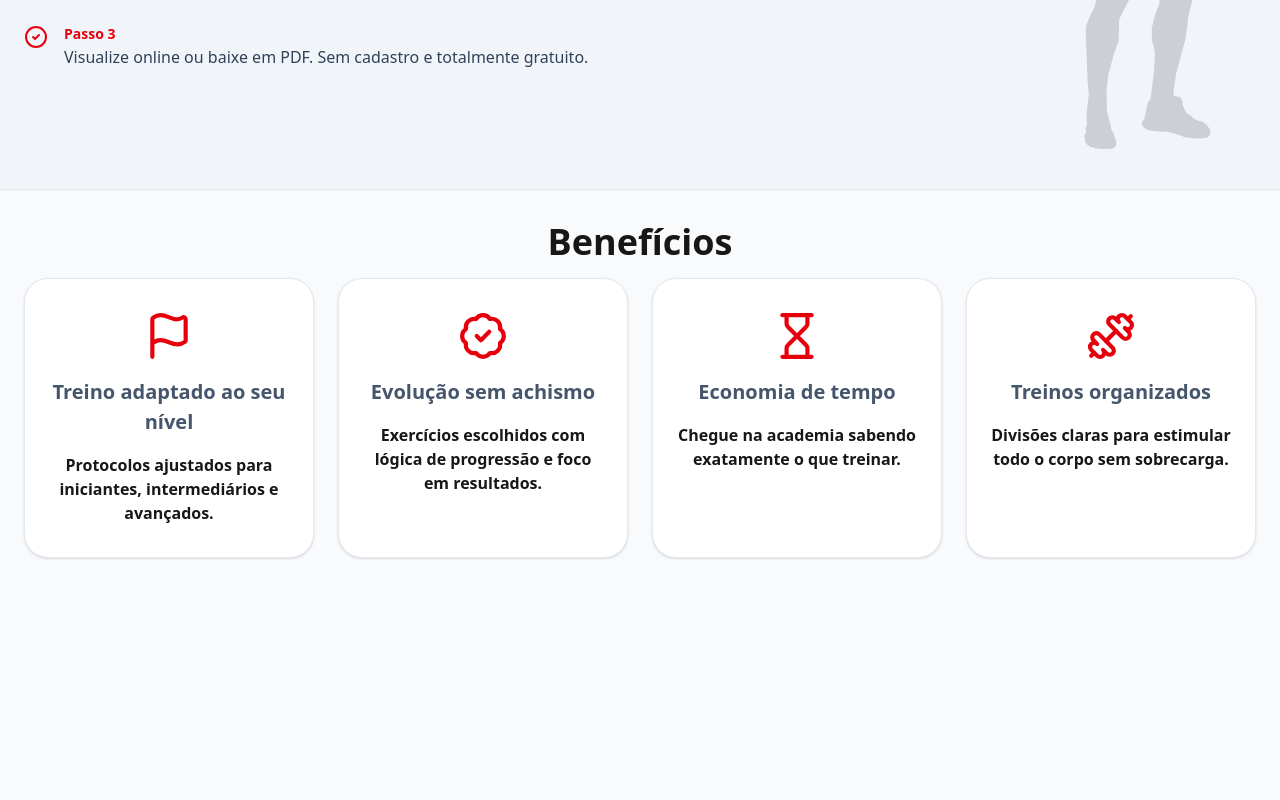
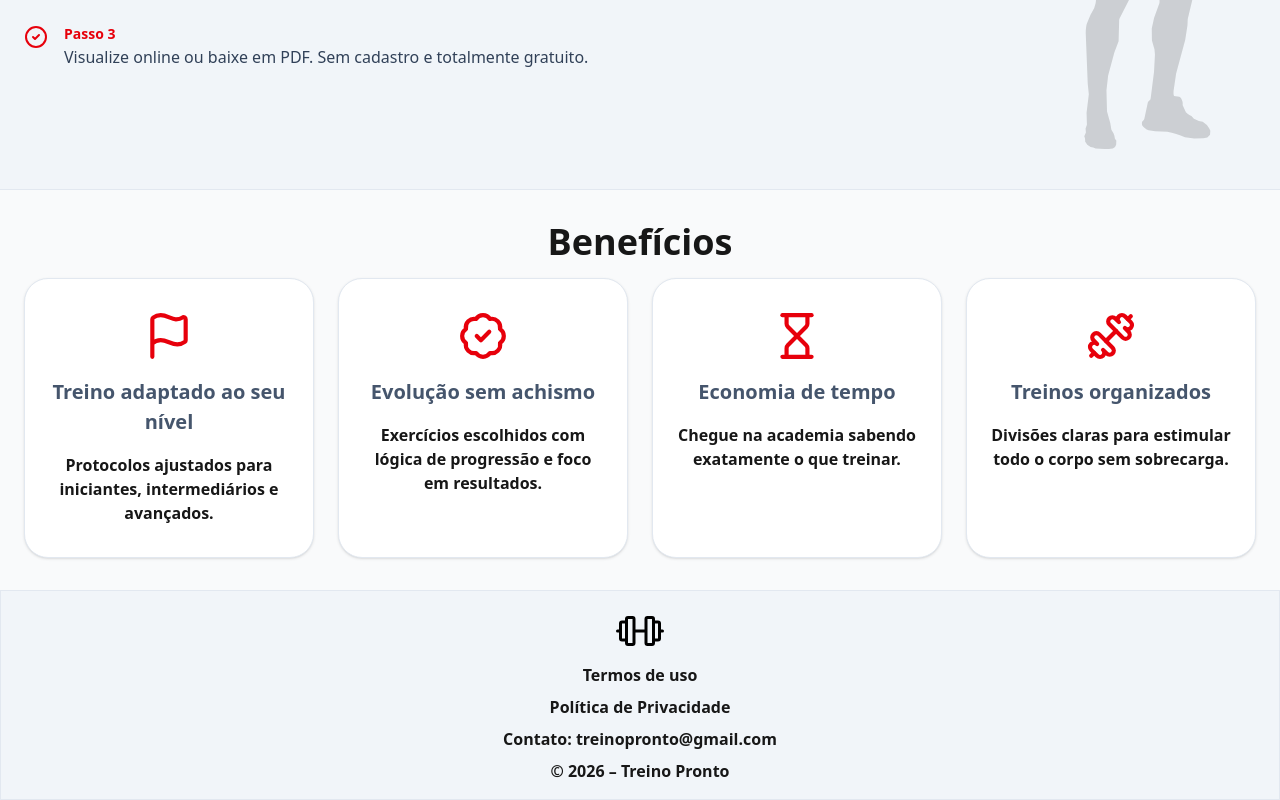
Before and after one commit to RobertoBMJunior/gym-site, a Next.js app: page / in a window 1280 px wide. Shown: the part 1021-1821 px from the top of the page. Before the commit the page ends 1611 px from the top, so only its background shows below. Built offline with nearby package versions, Linux system fonts and the light colour scheme.

Commit message:
feat: Criar footer do site

```diff
--- a/src/app/layout.tsx
+++ b/src/app/layout.tsx
@@ -1,36 +1,38 @@
-import type { Metadata } from "next";
-import { Geist, Geist_Mono } from "next/font/google";
-import "./globals.css";
-import { Header } from "@/components/layout/Header";
+import type { Metadata } from 'next'
+import { Geist, Geist_Mono } from 'next/font/google'
+import './globals.css'
+import { Header } from '@/components/layout/Header'
+import { Footer } from '@/components/layout/Footer'
 
 const geistSans = Geist({
-  variable: "--font-geist-sans",
-  subsets: ["latin"],
-});
+  variable: '--font-geist-sans',
+  subsets: ['latin'],
+})
 
 const geistMono = Geist_Mono({
-  variable: "--font-geist-mono",
-  subsets: ["latin"],
-});
+  variable: '--font-geist-mono',
+  subsets: ['latin'],
+})
 
 export const metadata: Metadata = {
-  title: "Create Next App",
-  description: "Generated by create next app",
-};
+  title: 'Create Next App',
+  description: 'Generated by create next app',
+}
 
 export default function RootLayout({
   children,
 }: Readonly<{
-  children: React.ReactNode;
+  children: React.ReactNode
 }>) {
   return (
     <html lang="en">
       <body
         className={`${geistSans.variable} ${geistMono.variable} antialiased`}
       >
-        <Header/>
+        <Header />
         {children}
+        <Footer />
       </body>
     </html>
-  );
+  )
 }
--- /dev/null
+++ b/src/components/layout/Footer.tsx
@@ -0,0 +1,14 @@
+import Image from 'next/image'
+import Link from 'next/link'
+
+export function Footer() {
+  return (
+    <footer className="flex flex-col items-center py-4 border border-slate-200 bg-slate-100 font-semibold gap-2">
+      <Image src="/logoBarbell.svg" alt="logo do site" width={48} height={48} />
+      <Link href="/">Termos de uso</Link>
+      <Link href="/">Política de Privacidade</Link>
+      <p>Contato: treinopronto@gmail.com</p>
+      <p>© 2026 – Treino Pronto </p>
+    </footer>
+  )
+}
```
